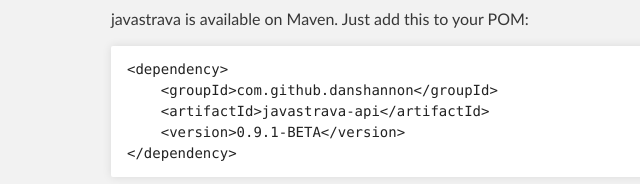
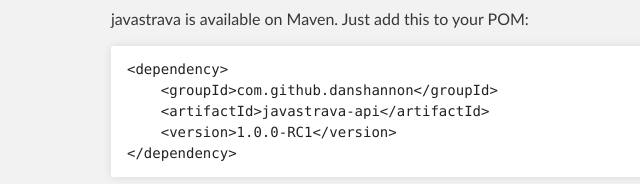
Before and after one commit to danshannon/javastravav3api, a plain HTML site: page index.html in a window 1280 px wide. Shown: the part 705-889 px from the top of the page, 209-849 px from the left. Drawn offline with Linux system fonts and the light colour scheme.

Commit message:
Update to 1.0.0-RC1

```diff
--- a/index.html
+++ b/index.html
@@ -53,7 +53,7 @@
 <pre><code>&lt;dependency&gt;
     &lt;groupId&gt;com.github.danshannon&lt;/groupId&gt;
     &lt;artifactId&gt;javastrava-api&lt;/artifactId&gt;
-    &lt;version&gt;0.9.1-BETA&lt;/version&gt;
+    &lt;version&gt;1.0.0-RC1&lt;/version&gt;
 &lt;/dependency&gt;
 </code></pre>
 
```
